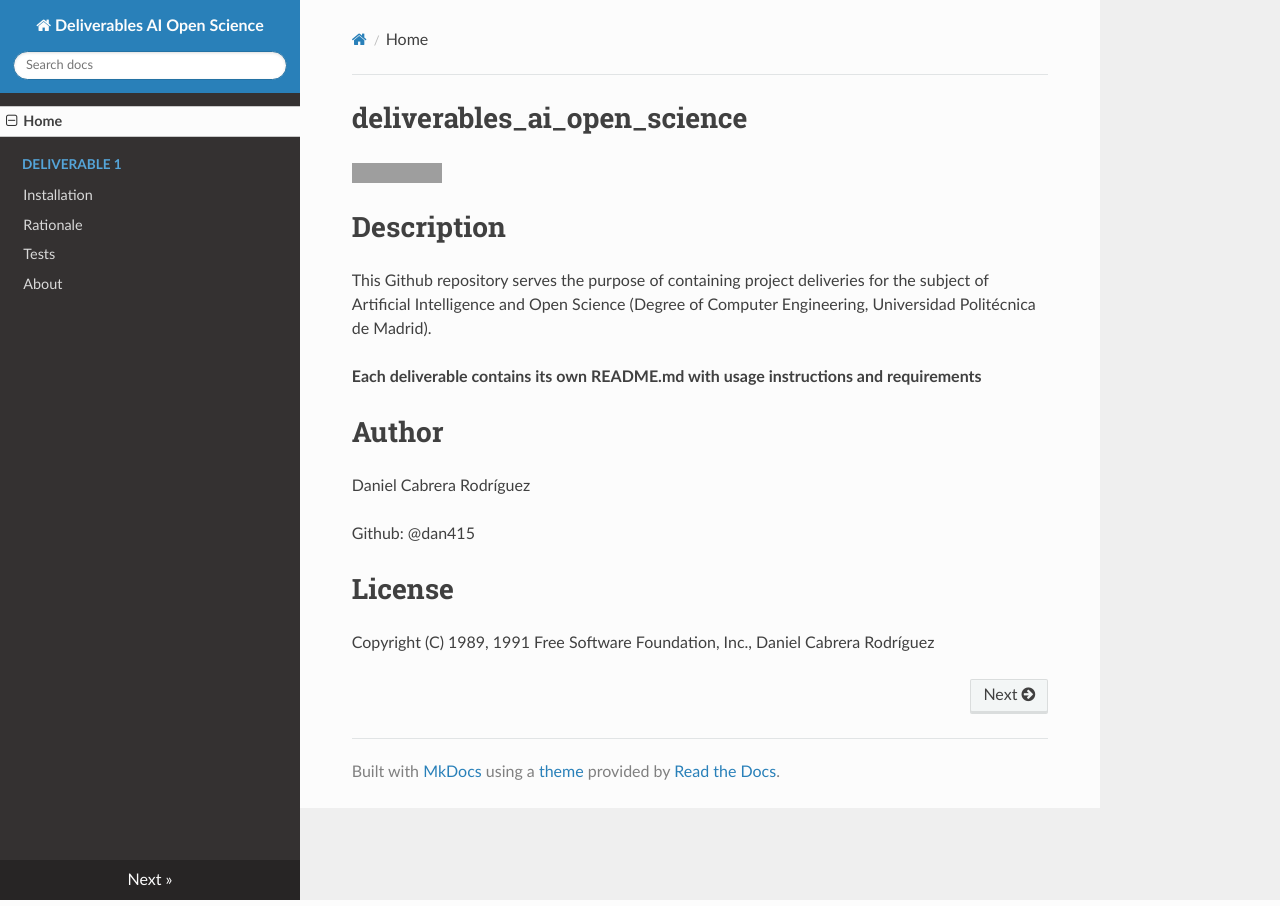
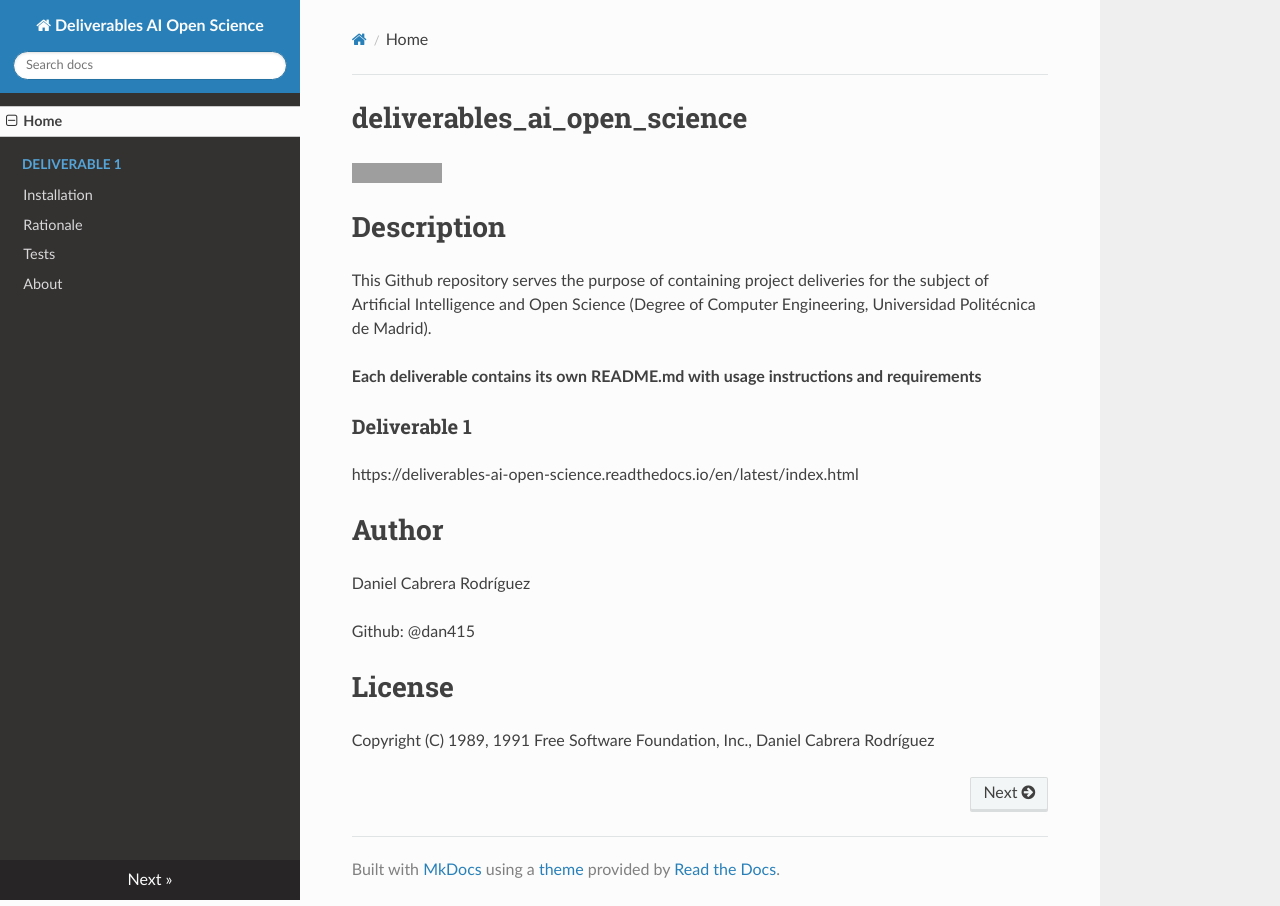
Before and after one commit to dan415/deliverables_ai_open_science, an MkDocs documentation site: the page built from docs/README.md, in a window 1280 px wide. Built offline with MkDocs 1.6.1, drawn with Linux system fonts in a browser that asks for light colours; nearby versions of some CDN libraries; grey boxes are pictures that could not be loaded.

Commit message:
update: README.md

```diff
--- a/docs/README.md
+++ b/docs/README.md
@@ -7,6 +7,10 @@ This Github repository serves the purpose of containing project deliveries for t
 
 **Each deliverable contains its own README.md with usage instructions and requirements**
 
+<h3>Deliverable 1</h3>
+
+https://deliverables-ai-open-science.readthedocs.io/en/latest/index.html
+
 <h1>Author</h1>
 
 Daniel Cabrera Rodríguez
```
